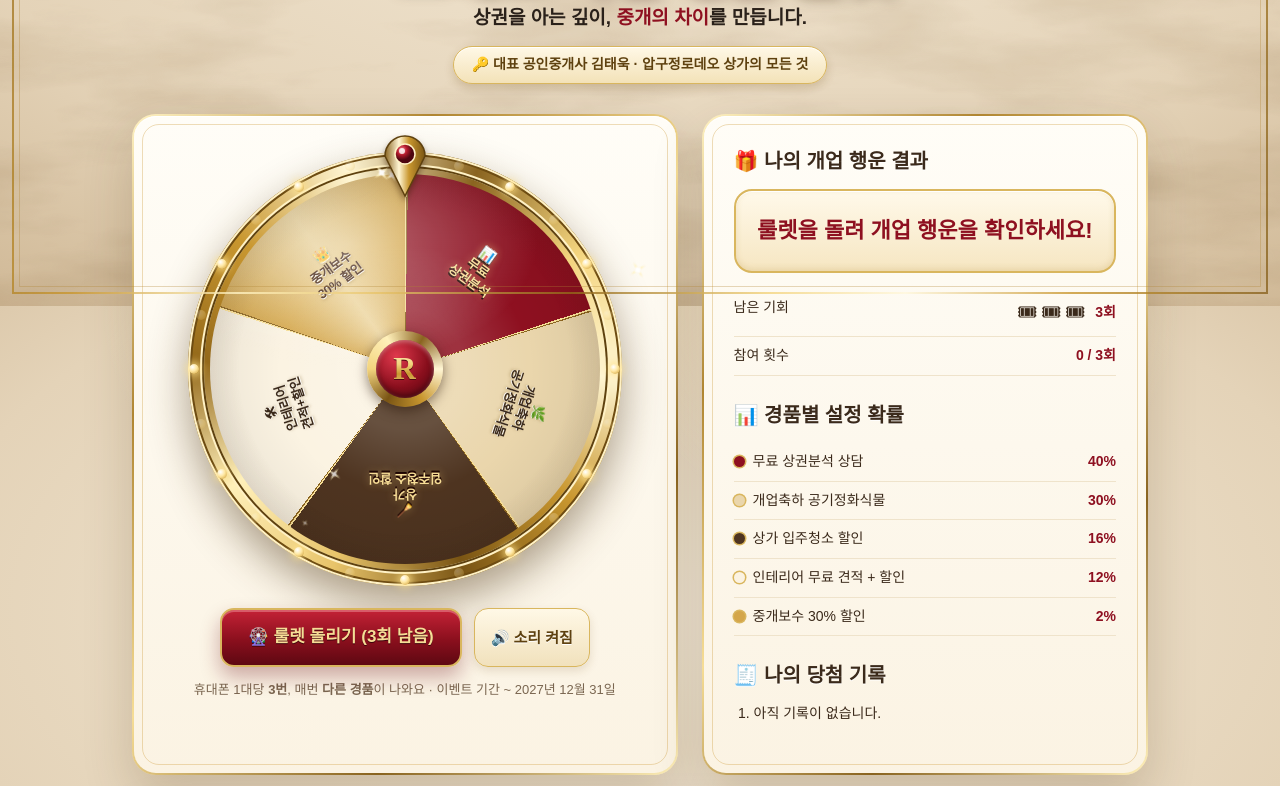
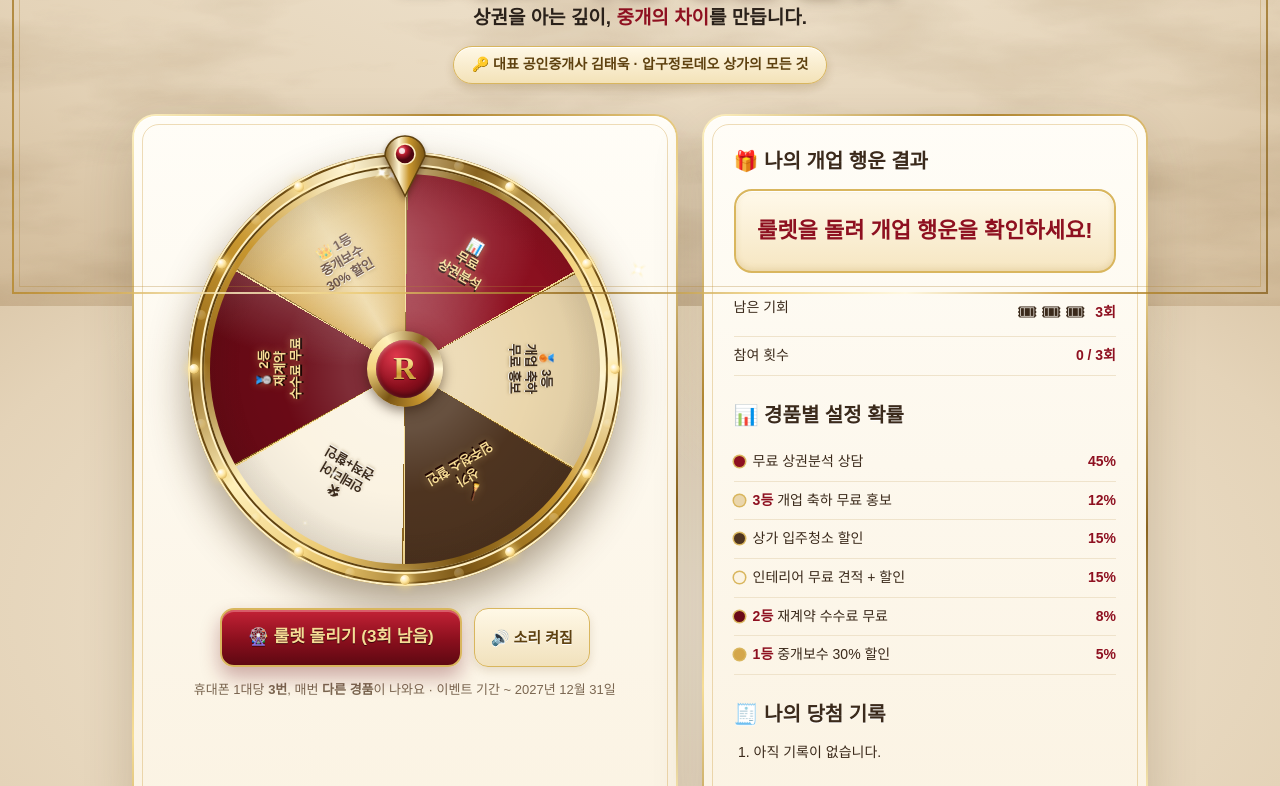
Before and after one commit to apgujeongrodeo/rodeo-landing, a plain HTML site: page event/index.html in a window 1280 px wide. Shown: the part 494-1280 px from the top of the page. Drawn offline with Linux system fonts and the light colour scheme.

Commit message:
event: 1~3등 경품 개편(재계약 수수료 무료·개업 축하 무료 홍보), 확률 조정
Co-Authored-By: Claude Opus 5.5 <noreply@anthropic.com>
Claude-Session: https://claude.ai/code/session_01C59cuFhbd5f5LrR2cDgZX9

```diff
--- a/event/index.html
+++ b/event/index.html
@@ -275,11 +275,12 @@ background:linear-gradient(180deg,#A3162A,#5E0812) padding-box,var(--foil) borde
 const FORM='https://docs.google.com/forms/d/1dmdT5KLeAKSEVj9ZCu2Iv2HRBjGR17055YllAvD0_Ag/viewform';
 const MAX=3,END=new Date('2028-01-01T00:00:00+09:00').getTime(),KEY='rodeoLuckyRoulette2027';
 const prizes=[
-{name:'무료 상권분석 상담',label:'📊<br>무료<br>상권분석',weight:40,bg:'#8E1020',fg:'#F6DD96',emoji:'📊',msg:'압구정로데오 상권, 50년 현장 경험으로<br>유동인구·임대료·업종까지 무료로 분석해 드려요.',go:'📊 지금 바로 무료 분석 예약하기!'},
-{name:'개업축하 공기정화식물',label:'🌿<br>개업축하<br>공기정화식물',weight:30,bg:'#EAD6AC',fg:'#3B2A1B',emoji:'🌿',msg:'새 매장에 초록 행운을!<br>계약하시면 개업 날 공기정화식물을 보내 드려요.',go:'🌿 지금 바로 개업 선물 신청하기!'},
-{name:'상가 입주청소 할인',label:'🧹<br>상가<br>입주청소 할인',weight:16,bg:'#4E3420',fg:'#F6DD96',emoji:'🧹',msg:'오픈 전 반짝반짝하게!<br>제휴 업체 상가 입주청소를 할인가로 연결해 드려요.',go:'🧹 지금 바로 청소 할인 쿠폰 쓰러 가기!'},
-{name:'인테리어 무료 견적 + 할인',label:'🛠<br>인테리어<br>견적+할인',weight:12,bg:'#FBF3E2',fg:'#3B2A1B',emoji:'🛠',msg:'매장 인테리어 고민 끝!<br>제휴 업체 무료 견적에 할인 혜택까지 챙겨 드려요.',go:'🛠 지금 바로 인테리어 견적 받으러 가기!'},
-{name:'중개보수 30% 할인',label:'👑<br>중개보수<br>30% 할인',weight:2,bg:'#D4A64A',fg:'#3B1A08',emoji:'👑',msg:'단 2% 확률의 대박 당첨!<br>계약 시 중개보수를 30% 할인해 드려요.<br><small>(할인 한도 등 세부 조건은 상담 시 안내)</small>',go:'👑 지금 당장 30% 할인 쿠폰 쓰러 가기!',jackpot:true}];
+{name:'무료 상권분석 상담',label:'📊<br>무료<br>상권분석',weight:45,bg:'#8E1020',fg:'#F6DD96',emoji:'📊',msg:'압구정로데오 상권, 50년 현장 경험으로<br>유동인구·임대료·업종까지 무료로 분석해 드려요.',go:'📊 지금 바로 무료 분석 예약하기!'},
+{name:'개업 축하 무료 홍보',rank:3,label:'🥉 3등<br>개업 축하<br>무료 홍보',weight:12,bg:'#EAD6AC',fg:'#3B2A1B',emoji:'📣',msg:'새 매장 오픈 소식을<br>로데오공인중개사무소가 무료로 홍보해 드려요.<br><small>(홍보 방법·일정은 상담 시 안내)</small>',go:'📣 지금 바로 무료 홍보 신청하기!'},
+{name:'상가 입주청소 할인',label:'🧹<br>상가<br>입주청소 할인',weight:15,bg:'#4E3420',fg:'#F6DD96',emoji:'🧹',msg:'오픈 전 반짝반짝하게!<br>제휴 업체 상가 입주청소를 할인가로 연결해 드려요.',go:'🧹 지금 바로 청소 할인 쿠폰 쓰러 가기!'},
+{name:'인테리어 무료 견적 + 할인',label:'🛠<br>인테리어<br>견적+할인',weight:15,bg:'#FBF3E2',fg:'#3B2A1B',emoji:'🛠',msg:'매장 인테리어 고민 끝!<br>제휴 업체 무료 견적에 할인 혜택까지 챙겨 드려요.',go:'🛠 지금 바로 인테리어 견적 받으러 가기!'},
+{name:'재계약 수수료 무료',rank:2,label:'🥈 2등<br>재계약<br>수수료 무료',weight:8,bg:'#6A0A16',fg:'#F6DD96',emoji:'🤝',msg:'다음 재계약 때<br>중개 수수료를 받지 않아요!<br><small>(대상 계약 등 세부 조건은 상담 시 안내)</small>',go:'🤝 지금 바로 재계약 무료 쿠폰 쓰러 가기!'},
+{name:'중개보수 30% 할인',rank:1,label:'👑 1등<br>중개보수<br>30% 할인',weight:5,bg:'#D4A64A',fg:'#3B1A08',emoji:'👑',msg:'1등 대박 당첨!<br>계약 시 중개보수를 30% 할인해 드려요.<br><small>(할인 한도 등 세부 조건은 상담 시 안내)</small>',go:'👑 지금 당장 30% 할인 쿠폰 쓰러 가기!',jackpot:true}];
 const N=prizes.length,SEG=360/N;
 const $=id=>document.getElementById(id);
 const wheel=$('wheel'),spin=$('spin'),out=$('result'),hist=$('history');let current=0,busy=false;
@@ -293,7 +294,7 @@ prizes.forEach((p,i)=>{const a=i*SEG+SEG/2,r=32,s=document.createElement('span')
 const box=$('wheelBox');for(let k=0;k<24;k++){const a=k*15*Math.PI/180,b=document.createElement('i');b.className='bulb'+(k%2?' alt':'');b.style.left=(50+54*Math.sin(a))+'%';b.style.top=(50-54*Math.cos(a))+'%';b.style.zIndex=2;box.appendChild(b)}
 function sparkle(parent,n,area){for(let k=0;k<n;k++){const s=document.createElement('i');s.className='spark';s.style.left=(area.x+Math.random()*area.w)+'%';s.style.top=(area.y+Math.random()*area.h)+'%';s.style.setProperty('--s',(10+Math.random()*16)+'px');s.style.setProperty('--d',(2+Math.random()*2.2)+'s');s.style.setProperty('--delay',(-Math.random()*4)+'s');parent.appendChild(s)}}
 sparkle($('head'),16,{x:8,y:0,w:84,h:70});sparkle(box,6,{x:-8,y:-8,w:116,h:116});
-$('weights').innerHTML=prizes.map(p=>`<div class="row"><span><i class="dot" style="background:${p.bg}"></i>${p.name}</span><strong>${p.weight}%</strong></div>`).join('');
+$('weights').innerHTML=prizes.map(p=>`<div class="row"><span><i class="dot" style="background:${p.bg}"></i>${p.rank?'<b style="color:var(--burg)">'+p.rank+'등</b> ':''}${p.name}</span><strong>${p.weight}%</strong></div>`).join('');
 function choosePrize(){const won=new Set(state.wins.map(w=>w.name));let pool=prizes.map((p,i)=>i).filter(i=>!won.has(prizes[i].name));if(!pool.length)pool=prizes.map((p,i)=>i);
  let n=Math.random()*pool.reduce((s,i)=>s+prizes[i].weight,0);for(const i of pool){n-=prizes[i].weight;if(n<0)return i}return pool[pool.length-1]}
 
@@ -359,7 +360,7 @@ function fireworks(sec,every){fxUntil=Date.now()+sec*1000;clearInterval(launcher
 const modal=$('modal');let lastFocus=null;
 function openModal(w){const p=byName(w.name),left=MAX-state.spins;
  modal.classList.toggle('jackpot',!!p.jackpot);
- $('mTag').textContent=p.jackpot?'👑 JACKPOT 👑':'✨ 축하합니다 ✨';$('mEmoji').textContent=p.emoji;
+ $('mTag').textContent=p.rank===1?'👑 1등 JACKPOT 👑':p.rank===2?'🥈 2등 당첨 🥈':p.rank===3?'🥉 3등 당첨 🥉':'✨ 축하합니다 ✨';$('mEmoji').textContent=p.emoji;
  $('mTitle').textContent=p.name+' 당첨!';$('mMsg').innerHTML=p.msg;$('mCode').textContent=w.code;$('mGo').textContent=p.go;
  $('mClose').textContent=left>0?`🎡 한 번 더 돌리기 (남은 기회 ${left}회)`:'닫기';
  lastFocus=document.activeElement;modal.hidden=false;document.body.style.overflow='hidden';setTimeout(()=>$('mGo').focus(),50)}
@@ -382,7 +383,7 @@ function doSpin(){
  setTimeout(()=>{run=false;const p=prizes[i];state.spins++;const w={name:p.name,code:newCode(),at:Date.now()};state.wins.unshift(w);save();
   show('🎉 '+p.name+' 당첨!',true);burst();busy=false;render();
   if(p.jackpot){const f=document.createElement('div');f.className='flash';document.body.appendChild(f);setTimeout(()=>f.remove(),1000)}
-  fanfare(p.jackpot);fireworks(p.jackpot?7:3.5,p.jackpot?380:650);
+  fanfare(p.rank<=2);fireworks(p.jackpot?7:p.rank===2?5:3.5,p.jackpot?380:p.rank===2?480:650);
   setTimeout(()=>openModal(w),450)},4200)}
 spin.addEventListener('click',doSpin);
 if(state.wins.length)show('지난 당첨: '+esc(state.wins[0].name));
```
